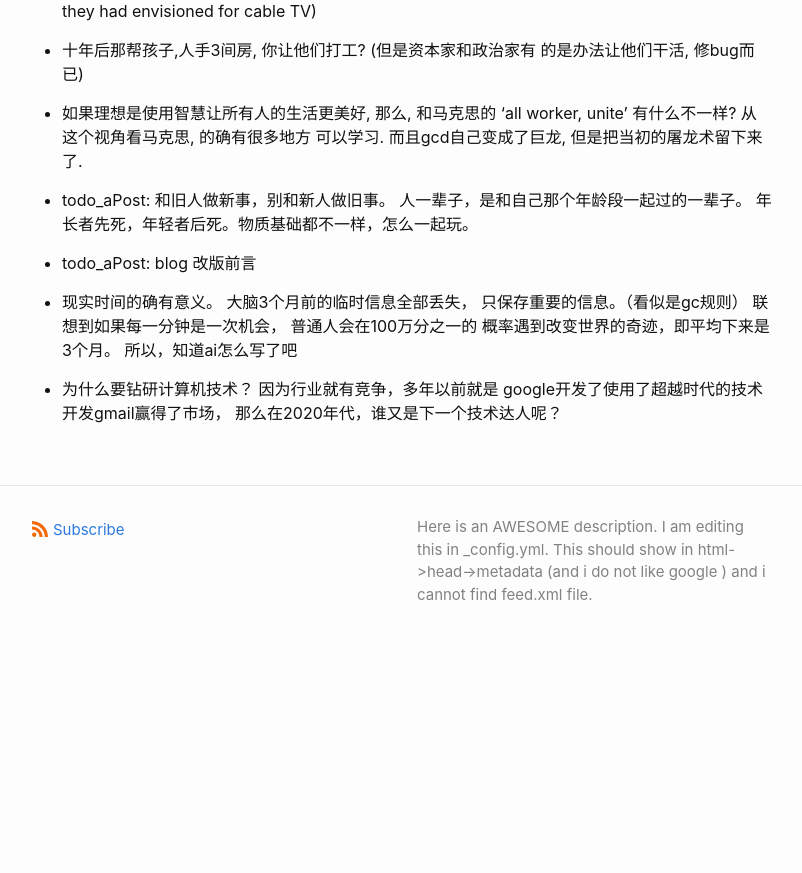
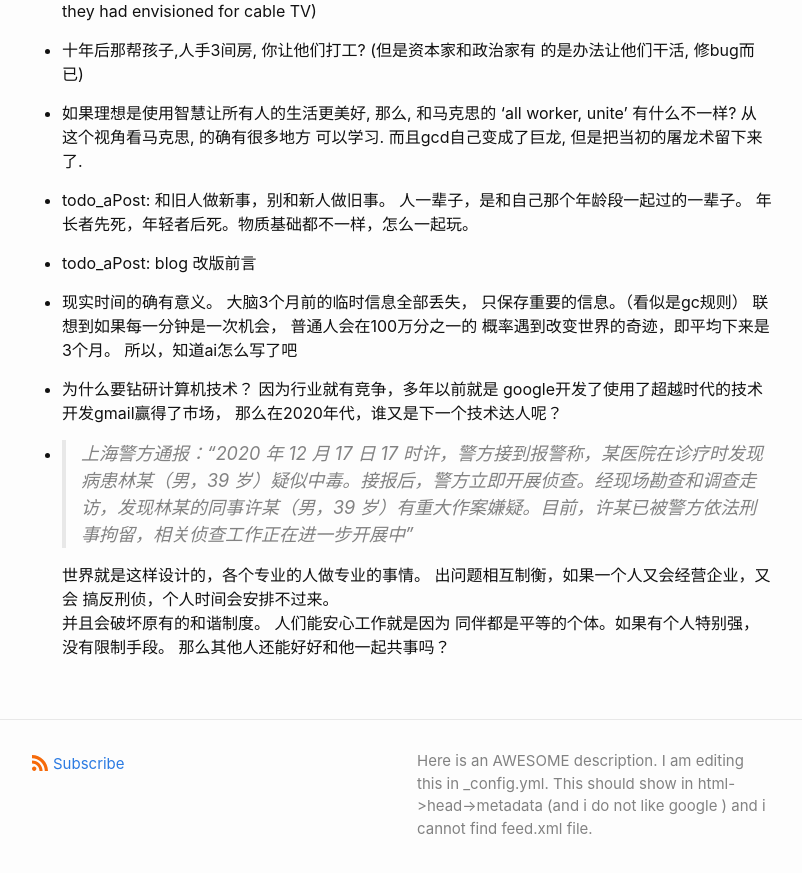
Before and after one commit to hcen1997/hcen1997.github.io, a Jekyll site: the page built from _posts/2070-01-01-一句话post.md, in a window 1280 px wide and 900 px high, scrolled down 996 px. Shown: the top 873 px of the window, without its empty margins (238-1040 px from the left). Built offline with Jekyll 4.4.1, drawn with Linux system fonts in a browser that asks for light colours; comment, search, counter and statistics services are not loaded; before the commit the page ends 1662 px from its top, so only the background shows below that.

Commit message:
new day new thourght

```diff
--- a/_posts/2070-01-01-一句话post.md
+++ b/_posts/2070-01-01-一句话post.md
@@ -65,3 +65,12 @@ worker, unite' 有什么不一样? 从这个视角看马克思, 的确有很多
 * 为什么要钻研计算机技术？ 因为行业就有竞争，多年以前就是
 google开发了使用了超越时代的技术开发gmail赢得了市场，
 那么在2020年代，谁又是下一个技术达人呢？
+
+* > 上海警方通报：“2020 年 12 月 17 日 17 时许，警方接到报警称，某医院在诊疗时发现病患林某（男，39 岁）疑似中毒。接报后，警方立即开展侦查。经现场勘查和调查走访，发现林某的同事许某（男，39 岁）有重大作案嫌疑。目前，许某已被警方依法刑事拘留，相关侦查工作正在进一步开展中”
+
+  世界就是这样设计的，各个专业的人做专业的事情。
+  出问题相互制衡，如果一个人又会经营企业，又会
+  搞反刑侦，个人时间会安排不过来。
+  并且会破坏原有的和谐制度。 人们能安心工作就是因为
+  同伴都是平等的个体。如果有个人特别强，没有限制手段。
+  那么其他人还能好好和他一起共事吗？
```
